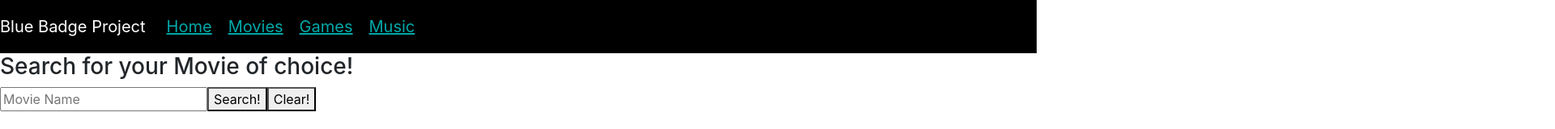
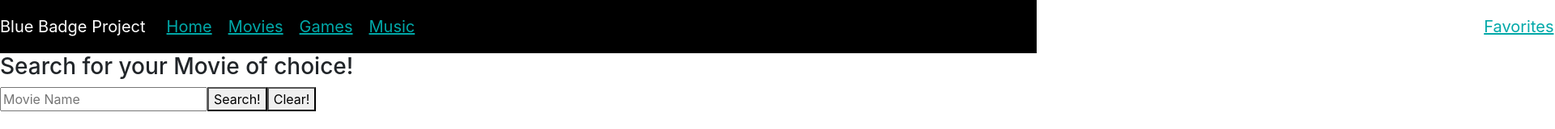
Before and after one commit to carlo1678/BlueBadgeClient, a React (Create React App) app in the folder clientside/: page /movies in a window 1280 px wide. Shown: the top 160 px of the page at 81% size, 1920 px wide, since content can reach past the window. Built offline with nearby package versions, Linux system fonts and the light colour scheme.

Commit message:
new additions

```diff
--- a/clientside/src/App.css
+++ b/clientside/src/App.css
@@ -7,3 +7,10 @@
   padding: 10px;
   color: #00a8a8;
 }
+
+.favorites {
+  font-size: 20px;
+  padding: 10px;
+  color: #00a8a8;
+  margin-left: 1300px;
+}
--- a/clientside/src/components/Movies.js
+++ b/clientside/src/components/Movies.js
@@ -1,10 +1,40 @@
 import React from "react";
+import { useState, useEffect } from "react";
 
 export default function Movies(props) {
+  let movieInfo = {
+    movie: {
+      title: props.Title,
+      date: props.Year,
+    },
+  };
+
+  const addToFavorites = (e) => {
+    const accessToken = localStorage.getItem("SessionToken");
+    e.preventDefault();
+    fetch(`http://localhost:3001/movies/add`, {
+      method: "POST",
+      headers: new Headers({
+        "Content-Type": "application/json",
+        Authorization: `Bearer ${accessToken}`,
+      }),
+      body: JSON.stringify(movieInfo),
+    })
+      .then((response) => response.json())
+      .then((data) => {
+        console.log(data);
+        alert("Succesfully added to favorites!");
+      })
+      .catch((err) => {
+        console.error(err);
+      });
+  };
   return (
     <div>
       <p className="title">{props.Title}</p>
+      <p className="year">{props.Year}</p>
       <img src={props.Poster} alt=""></img>
+      <button onClick={addToFavorites}>Add to Favorites!</button>
     </div>
   );
 }
--- a/clientside/src/components/MoviesSearch.js
+++ b/clientside/src/components/MoviesSearch.js
@@ -14,7 +14,7 @@ export default function Search() {
       }
     );
     const json = await response.json();
-
+    console.log(json);
     setMovies(json.Search);
   };
 
@@ -40,7 +40,7 @@ export default function Search() {
       <button onClick={resetForm}>Clear!</button>
       <div className="movieCards">
         {movies.map((movie) => (
-          <Movies Title={movie.Title} Poster={movie.Poster} />
+          <Movies Title={movie.Title} Poster={movie.Poster} Year={movie.Year} />
         ))}
       </div>
     </div>
--- a/clientside/src/components/Navbar.js
+++ b/clientside/src/components/Navbar.js
@@ -23,6 +23,9 @@ export default function NavBar() {
           <Link className="navlinks" to="/music">
             Music
           </Link>
+          <Link className="favorites" to="/favorites">
+            Favorites
+          </Link>
         </Nav>
       </Navbar>
     </div>
```
